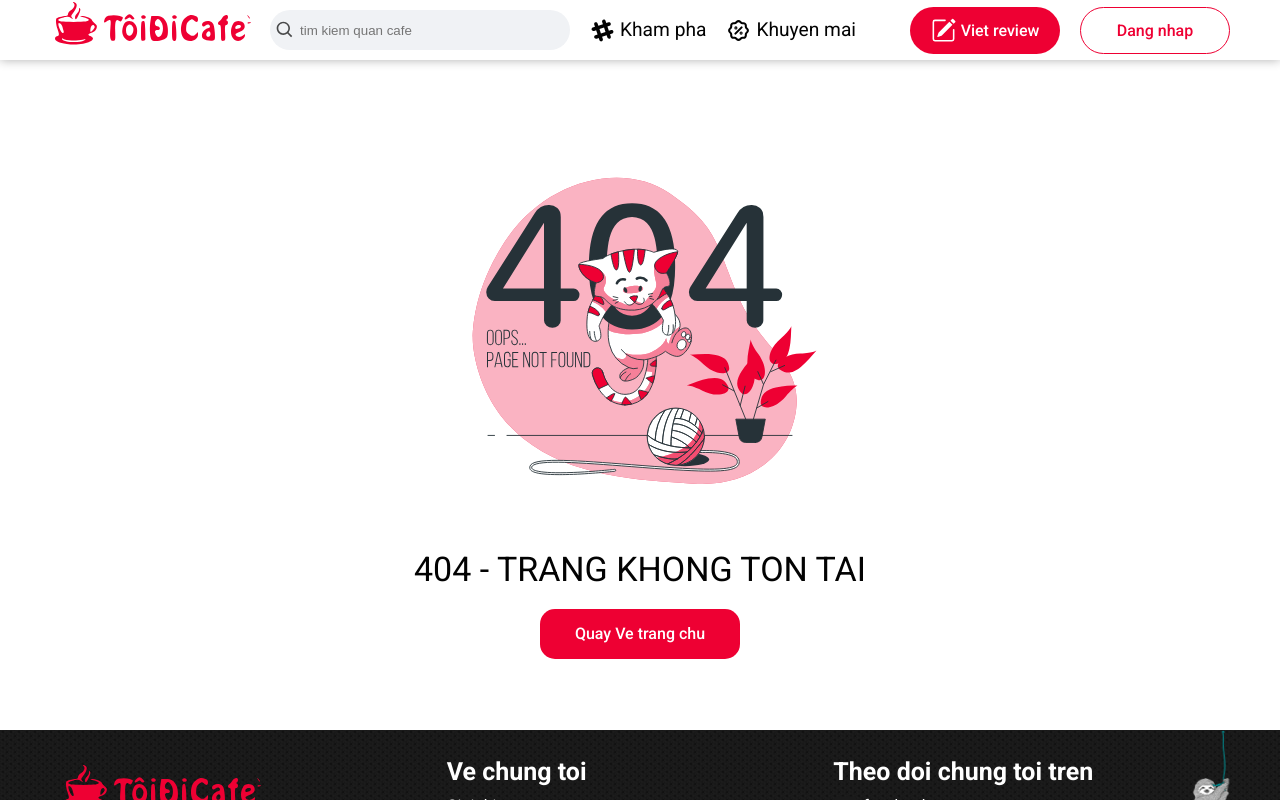
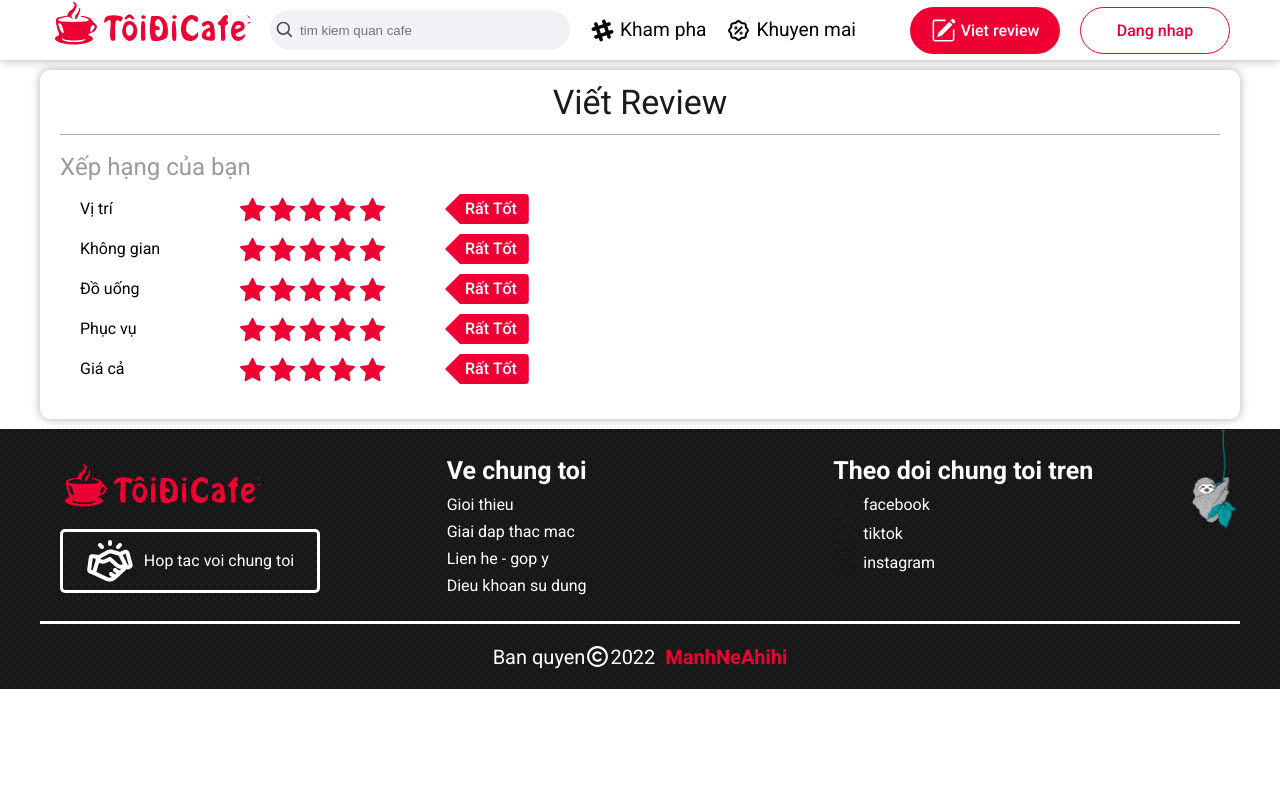
Before and after one commit to MajinBuuNe-Ahihi/toidicafe, a React (Vite) app: page /preview in a window 1280 px wide. Shown: the top 800 px of the page. Built offline with nearby package versions, Linux system fonts and the light colour scheme.

Commit message:
add preview rate

```diff
--- a/src/components/common/Icon.tsx
+++ b/src/components/common/Icon.tsx
@@ -1,6 +1,6 @@
 export { FaSlackHash,FaUser,FaFacebookSquare, FaCoins, FaUserEdit, FaTimes } from 'react-icons/fa'
 export { TbDiscount2 } from 'react-icons/tb'
-export { BsPencilSquare,BsBookmarkStarFill,BsCheckAll,BsThreeDots,BsFacebook, BsFillPauseFill, BsPlayFill, BsTrash} from 'react-icons/bs'
+export { BsPencilSquare,BsFillStarFill,BsBookmarkStarFill,BsCheckAll,BsThreeDots,BsFacebook, BsFillPauseFill, BsPlayFill, BsTrash} from 'react-icons/bs'
 export { AiTwotoneFire,AiOutlineInstagram,AiOutlineLoading3Quarters,AiOutlinePlus,AiOutlineCamera,AiOutlineEye ,AiOutlineUser} from 'react-icons/ai'
 export { ImHome } from 'react-icons/im'
 export { HiLocationMarker, HiViewGrid, HiOutlineMail, HiOutlineInformationCircle } from 'react-icons/hi'
--- a/src/components/index.ts
+++ b/src/components/index.ts
@@ -7,3 +7,4 @@ export * from './addplace'
 export * from './About'
 export * from './Contact'
 export * from './Profile'
+export * from './preview/Preview'
--- /dev/null
+++ b/src/components/preview/Preview.tsx
@@ -0,0 +1,53 @@
+import React from 'react'
+import VoteRate from './VoteRate'
+import '../../styles/preview.scss'
+type Props = {}
+
+export function Preview({}: Props) {
+  return (
+    <div className='preview'>
+      <div className="preview__contain">
+        <div className="preview__heading">Viết Review</div>
+        <div className="preview__form">
+          <div className="preview__form-left">
+            <div className="preview__vote-rate">
+              <div className="preview__section-name">
+                Xếp hạng của bạn
+              </div>
+              <div className="preview__vote-rate-row">
+                <div className="preview__label">
+                  Vị trí
+                </div>
+                <VoteRate></VoteRate>
+              </div>
+              <div className="preview__vote-rate-row">
+                <div className="preview__label">
+                  Không gian
+                </div>
+                <VoteRate></VoteRate>
+              </div>
+              <div className="preview__vote-rate-row">
+                <div className="preview__label">
+                  Đồ uống
+                </div>
+                <VoteRate></VoteRate>
+              </div>
+              <div className="preview__vote-rate-row">
+                <div className="preview__label">
+                  Phục vụ
+                </div>
+                <VoteRate></VoteRate>
+              </div>
+              <div className="preview__vote-rate-row">
+                <div className="preview__label">
+                  Giá cả
+                </div>
+                <VoteRate></VoteRate>
+              </div>
+            </div>
+          </div>
+        </div>
+      </div>
+    </div>
+  )
+}
--- /dev/null
+++ b/src/components/preview/VoteRate.tsx
@@ -0,0 +1,27 @@
+import React, { useState } from 'react'
+import {BsFillStarFill} from '../common'
+
+type Props = {}
+
+export default function VoteRate({ }: Props) {
+  const defaultColor = '#5a565631';
+  const activeColor = '#ee0033';
+  const defaultTags = ['Qúa tệ', 'Trung bình', 'Bình Thường', 'Tốt', 'Rất Tốt'];
+  const [index, setIndex] = useState<number>(4);
+  const [pick, setPick] = useState<number>(4);
+  const star = [0, 1, 2, 3, 4];
+  return (
+    <div className='vote-component'>
+    <div className='vote-rate' onMouseLeave={()=>setIndex(pick)}>
+      {
+        star.map((item) => <BsFillStarFill onClick={()=>setPick(item)} key={item} size={25} onMouseEnter={()=>setIndex(item)} color={index < item?defaultColor : activeColor}></BsFillStarFill>)
+      }
+      </div>
+      <div className='vote-tag'>
+        {
+          defaultTags[pick]
+        }
+      </div>
+    </div>
+  )
+}
--- a/src/router/RouterMain.tsx
+++ b/src/router/RouterMain.tsx
@@ -1,7 +1,7 @@
 import React from 'react'
 import { Route, Routes } from 'react-router-dom'
 import { MainLayout } from '../components/layout'
-import { Home, Promo, Page404, AddPlace, About, Contact } from '../components'
+import { Home, Promo, Page404, AddPlace, About, Contact, Preview  } from '../components'
 
 
 
@@ -16,6 +16,7 @@ export function RouterMain({}: Props) {
         <Route path='add-place' element={<AddPlace />}></Route>
         <Route path='about' element={<About />}></Route>
         <Route path='contact' element={<Contact />}></Route>
+        <Route path='preview' element={<Preview />}></Route>
         {/* <Route path='profile' element={<></>}>
           <Route path=':id' element={<></>} />
           <Route path='settings' element={<></>} />
--- /dev/null
+++ b/src/styles/preview.scss
@@ -0,0 +1,136 @@
+@import './function';
+@import './varible';
+
+.vote-component {
+  display: flex;
+  flex-direction: row;
+  align-items: center;
+  justify-content: flex-start;
+  gap: 60px;
+  width: 400px;
+  height: 40px;
+  @include mobile() {
+    gap: 0;
+    width: auto;
+    height: 30px;
+  }
+}
+
+.vote-rate {
+  display: flex;
+  align-items: center;
+  justify-content: flex-start;
+  height: 100%;
+  gap: 5px;
+  @include mobile() {
+    gap: 15px;
+  }
+}
+
+.vote-tag {
+  display: inline-block;
+  font-size: 16px;
+  font-weight: 500;
+  height: 30px;
+  padding: 0 12px 0 20px;
+  min-width: auto;
+  line-height: 30px;
+  background-color: $secondary-color;
+  clip-path: polygon(15px 0%,0% 50%,15px 100%,100% 100%,100% 0 );
+  font-size: 16px;
+  color: $secondary-color-label;
+  text-transform: capitalize;
+  border-top-right-radius: 4px;
+  border-bottom-right-radius: 4px;
+  @include mobile() {
+    display: none;
+  }
+}
+
+.preview {
+  display: flex;
+  flex-direction: column;
+  width: 100%;
+  max-width: 1200px;
+  margin: 10px auto;
+  padding: 10px 20px;
+  box-shadow: $shadow-primary-card;
+  border-radius: 10px;
+  @include mobile() {
+    border-radius: 0px;
+  }
+}
+
+.preview__contain {
+  display: flex;
+  flex-direction: column;
+  width: 100%;
+}
+
+.preview__heading {
+  display: flex;
+  align-items: center;
+  justify-content: center;
+  font-size: 34px;
+  padding: 10px 0 20px;
+  border-bottom: $border;
+  @include mobile(){
+    padding: 10px 0 26px;
+  }
+}
+
+.preview__form {
+  padding: 20px 0;
+  width: 100%;
+  display: flex;
+  align-items: flex-start;
+  @include mobile() {
+    flex-direction: column;
+    justify-content: flex-start;
+  }
+}
+
+.preview__form-left {
+  width: 50%;
+  display: flex;
+  flex-direction: column;
+  justify-content: flex-start;
+  @include mobile() {
+    width: 100%;
+  }
+}
+
+.preview__vote-rate {
+  display: flex;
+  flex-direction: column;
+  justify-content: flex-start;
+  width: 100%;
+}
+
+.preview__section-name {
+  font-size: 24px;
+  color: #02020265;
+  margin-bottom: 10px;
+  @include mobile() {
+    font-size: 20px;
+  }
+}
+
+.preview__vote-rate-row {
+  display: flex;
+  width: 100%;
+  justify-content: space-between;
+  align-items: center;
+  padding-left: 20px;
+  @include mobile() {
+    padding-right: 20px;
+  }
+}
+
+.preview__label {
+  font-size: 16px;
+  color: #020202;
+  @include mobile() {
+    padding-right: 13px;
+  }
+}
```
